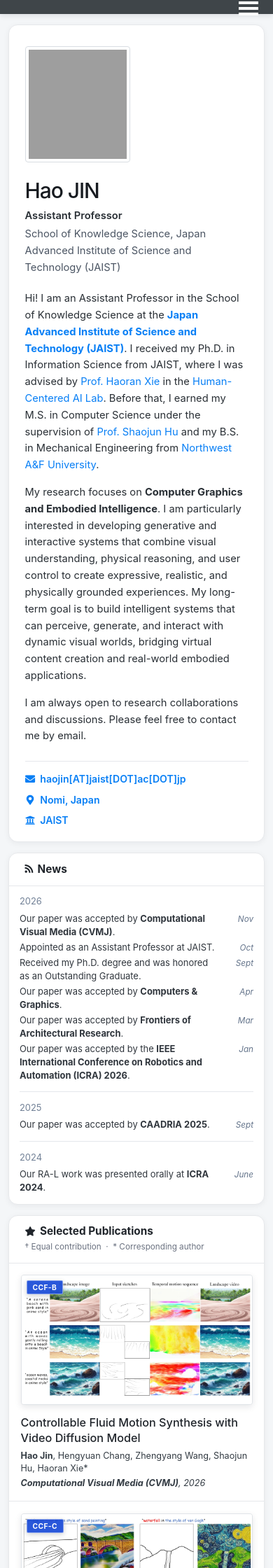
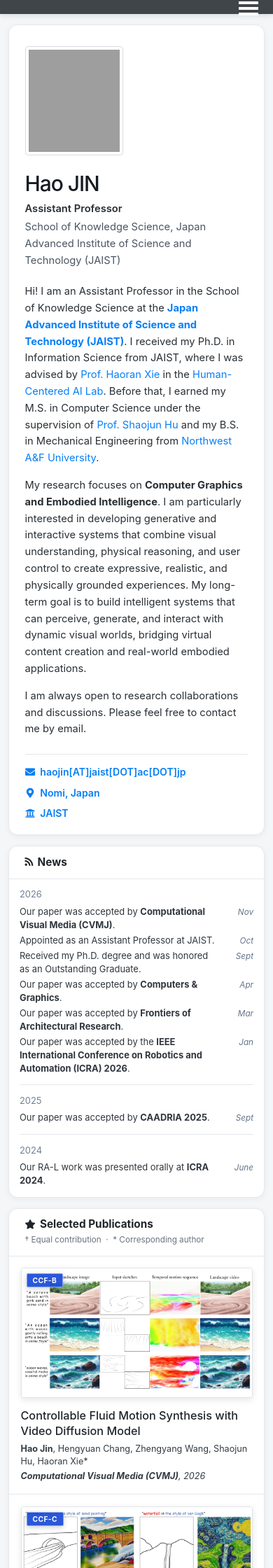
Before and after one commit to haojin-cg/haojin-cg.github.io, a Jekyll site: the page built from _pages/about.md, in a window 390 px wide. Shown: the top 2240 px of the page at 70% size. Built offline with Jekyll 4.4.1, drawn with Linux system fonts in a browser that asks for light colours; grey boxes are pictures that could not be loaded.

Commit message:
Update main.scss

```diff
--- a/assets/css/main.scss
+++ b/assets/css/main.scss
@@ -186,7 +186,7 @@
 
 .profile-card__main {
   display: grid;
-  grid-template-columns: minmax(0, 1fr) 180px;
+  grid-template-columns: minmax(0, 1fr) 160px;
   gap: 3rem;
   align-items: center;
   padding: 2.75rem 3rem 2rem;
@@ -233,8 +233,8 @@
 
   img {
     display: block;
-    width: 180px;
-    height: 200px;
+    width: 160px;
+    height: 178px;
     padding: 4px;
     object-fit: cover;
     border: 1px solid #d8dde2;
@@ -512,8 +512,8 @@
     justify-self: start;
 
     img {
-      width: 150px;
-      height: 166px;
+      width: 140px;
+      height: 156px;
     }
   }
 
```
